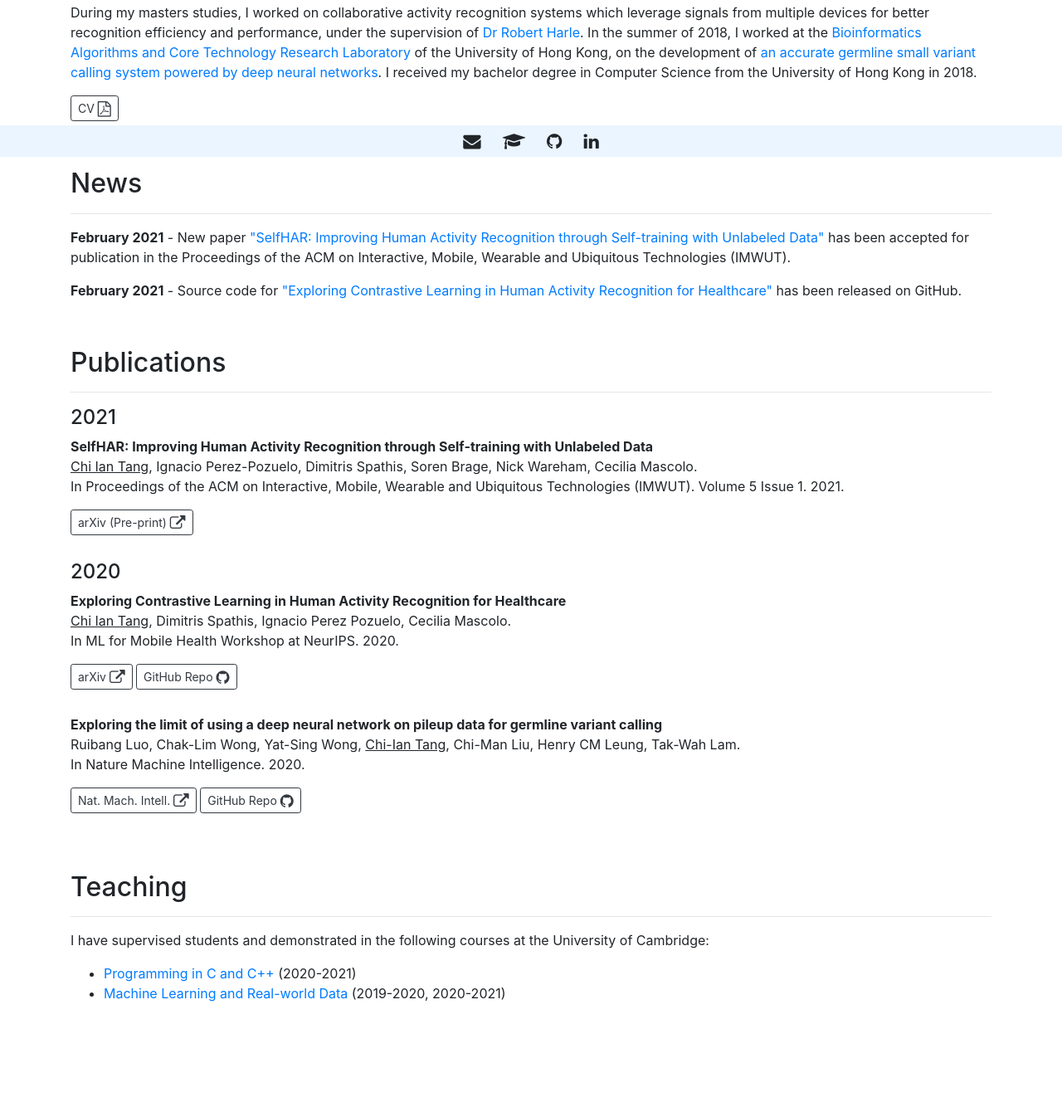
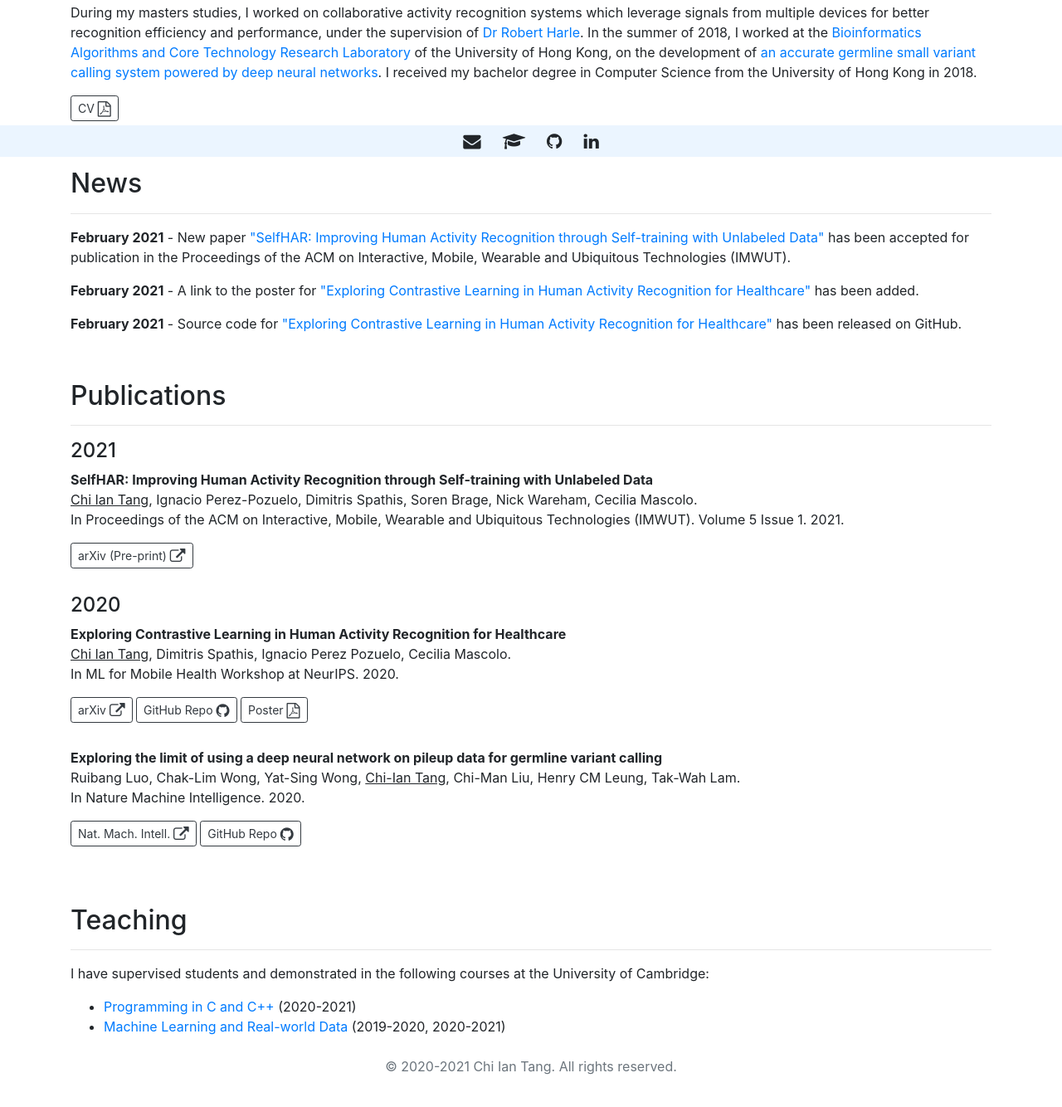
Before and after one commit to iantangc/iantangc.github.io, a plain HTML site: page index.html in a window 1280 px wide. Shown: the part 611-1945 px from the top of the page at 83% size. Before the commit the page ends 1896 px from the top, so only its background shows below. Drawn offline with nearby package versions, Linux system fonts and the light colour scheme.

Commit message:
Added poster and copyright notice.

```diff
--- a/index.html
+++ b/index.html
@@ -97,6 +97,9 @@
                     <strong>February 2021</strong> - New paper <a href="https://arxiv.org/abs/2102.06073">"SelfHAR: Improving Human Activity Recognition through Self-training with Unlabeled Data"</a> has been accepted for publication in the Proceedings of the ACM on Interactive, Mobile, Wearable and Ubiquitous Technologies (IMWUT).
                 </p>
                 <p>
+                    <strong>February 2021</strong> - A link to the poster for <a href="./files/ML4MH_NeurIPS_2020_Tang_Poster.pdf">"Exploring Contrastive Learning in Human Activity Recognition for Healthcare"</a> has been added.
+                </p>
+                <p>
                     <strong>February 2021</strong> - Source code for <a href="https://github.com/iantangc/ContrastiveLearningHAR">"Exploring Contrastive Learning in Human Activity Recognition for Healthcare"</a> has been released on GitHub.
                 </p>
             </div>
@@ -130,6 +133,7 @@
                 <div class="btn-group-sm">
                     <a href="https://arxiv.org/abs/2011.11542" class="btn btn-outline-dark" role="button">arXiv <i class="fa fa-external-link fa-lg"></i></a>
                     <a href="https://github.com/iantangc/ContrastiveLearningHAR" class="btn btn-outline-dark" role="button">GitHub Repo <i class="fa fa-github fa-lg"></i></a>
+                    <a href="./files/ML4MH_NeurIPS_2020_Tang_Poster.pdf" class="btn btn-outline-dark" role="button">Poster <i class="fa fa-file-pdf-o fa-lg"></i></a>
                 </div>
                 <p>
                     <strong>Exploring the limit of using a deep neural network on pileup data for germline variant calling</strong> <br/>
@@ -167,6 +171,12 @@
         </div>
 
 
+        <div class="row justify-content-center p-2">
+            <p class="text-muted"> © 2020-2021 Chi Ian Tang. All rights reserved.
+            </p>
+        </div>
+
+
 
     </div>
 
```
Also changed, not shown: 1 other file.
